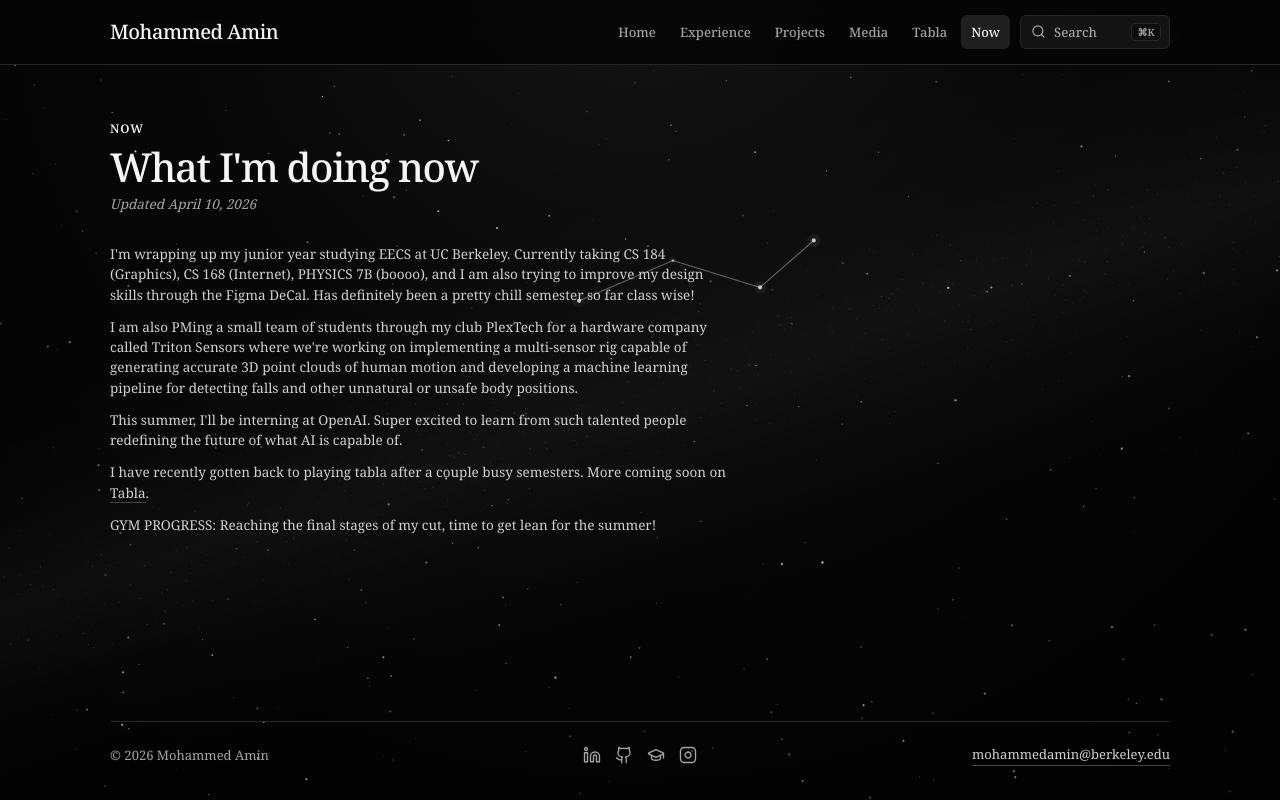
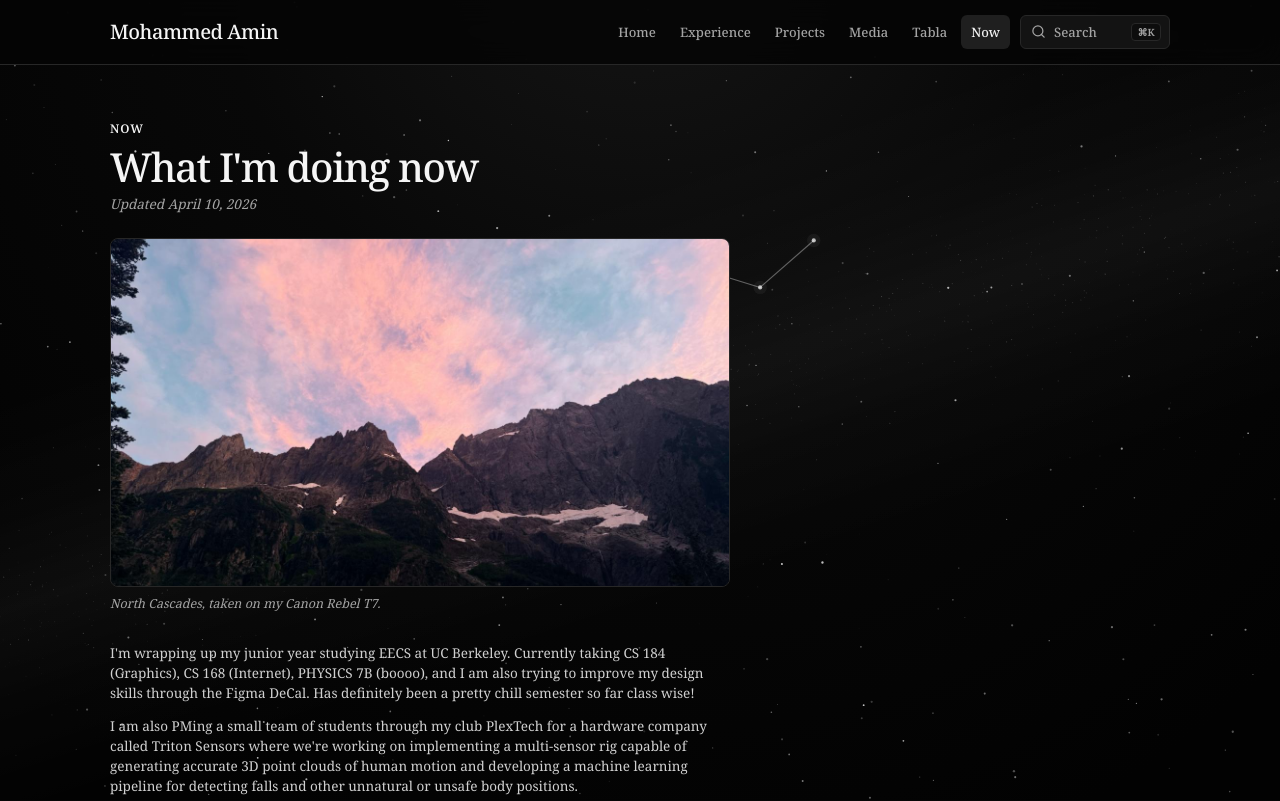
Before and after one commit to Mohammed-A-Amin/mohammed-amin-site, a React (Vite) app: page /now in a window 1280 px wide. Shown: the top 801 px of the page. Built offline with nearby package versions, Linux system fonts and the light colour scheme.

Commit message:
Add now photo and refine SEO title

```diff
--- a/index.html
+++ b/index.html
@@ -12,9 +12,9 @@
     <link rel="alternate" type="text/plain" title="ATS-readable resume" href="/resume.txt" />
     <link rel="alternate" type="application/json" title="Structured resume" href="/resume.json" />
     <link rel="icon" type="image/png" href="/hollowknight.jpeg" />
-    <title>Mohammed Amin | Software Engineer, Researcher, Filmmaker</title>
+    <title>Mohammed Amin</title>
     <meta property="og:type" content="profile" />
-    <meta property="og:title" content="Mohammed Amin | Software Engineer, Researcher, Filmmaker" />
+    <meta property="og:title" content="Mohammed Amin" />
     <meta property="og:description" content="UC Berkeley EECS student and OpenAI intern building across AI systems, HCI, mixed reality, product engineering, and visual media." />
     <meta property="og:url" content="https://mohammedam.in/" />
     <meta property="og:site_name" content="Mohammed Amin" />
@@ -22,7 +22,7 @@
     <meta property="profile:first_name" content="Mohammed" />
     <meta property="profile:last_name" content="Amin" />
     <meta name="twitter:card" content="summary_large_image" />
-    <meta name="twitter:title" content="Mohammed Amin | Software Engineer, Researcher, Filmmaker" />
+    <meta name="twitter:title" content="Mohammed Amin" />
     <meta name="twitter:description" content="UC Berkeley EECS student and OpenAI intern building across AI systems, HCI, mixed reality, product engineering, and visual media." />
     <meta name="twitter:image" content="https://mohammedam.in/media/headsh.jpg" />
     <link rel="preconnect" href="https://fonts.googleapis.com">
@@ -79,6 +79,29 @@
         ]
       }
     </script>
+    <script type="application/ld+json">
+      {
+        "@context": "https://schema.org",
+        "@graph": [
+          {
+            "@type": "WebSite",
+            "@id": "https://mohammedam.in/#website",
+            "url": "https://mohammedam.in/",
+            "name": "Mohammed Amin",
+            "publisher": { "@id": "https://mohammedam.in/#person" }
+          },
+          {
+            "@type": "ProfilePage",
+            "@id": "https://mohammedam.in/#profile",
+            "url": "https://mohammedam.in/",
+            "name": "Mohammed Amin",
+            "isPartOf": { "@id": "https://mohammedam.in/#website" },
+            "about": { "@id": "https://mohammedam.in/#person" },
+            "mainEntity": { "@id": "https://mohammedam.in/#person" }
+          }
+        ]
+      }
+    </script>
   </head>
   <body>
     <div id="root"></div>
--- a/src/pages/Home.tsx
+++ b/src/pages/Home.tsx
@@ -129,11 +129,15 @@ export default function Home() {
                 <ScrambleText text={thirdParagraph} delay={1120} duration={1500} />
               </p>
             </div>
-            <div className="about-carousel-wrap" aria-label="Personal photo carousel">
+            <div
+              className={`about-carousel-wrap ${isPortraitRevealed ? 'is-revealed' : 'is-revealing'}`}
+              aria-label="Personal photo carousel"
+            >
               <div className="about-carousel-track">
                 {[...funPhotos, ...funPhotos].map((photo, index) => (
                   <div key={`${photo}-${index}`} className="about-carousel-item">
-                    <img src={photo} alt="" loading="lazy" />
+                    <img className="carousel-image-base" src={photo} alt="" loading="lazy" />
+                    <img className="carousel-image-color" src={photo} alt="" loading="lazy" aria-hidden />
                   </div>
                 ))}
               </div>
--- a/src/pages/Now.tsx
+++ b/src/pages/Now.tsx
@@ -6,6 +6,10 @@ export default function Now() {
       <p className="page-kicker">Now</p>
       <h1 className="now-title">What I'm doing now</h1>
       <p className="now-updated">Updated April 10, 2026</p>
+      <figure className="now-photo">
+        <img src="/media/cascades.jpeg" alt="North Cascades mountain ridge at dusk" />
+        <figcaption>North Cascades, taken on my Canon Rebel T7.</figcaption>
+      </figure>
 
       <div className="now-copy">
         <p>
--- a/src/styles/global.css
+++ b/src/styles/global.css
@@ -619,6 +619,7 @@ img {
 }
 
 .about-carousel-item {
+  position: relative;
   width: clamp(118px, 10vw, 154px);
   aspect-ratio: 4 / 3;
   flex: 0 0 auto;
@@ -633,6 +634,28 @@ img {
   width: 100%;
   height: 100%;
   object-fit: cover;
+}
+
+.carousel-image-base {
+  filter: grayscale(1) contrast(1.08) brightness(0.94);
+}
+
+.carousel-image-color {
+  position: absolute;
+  inset: 0;
+  opacity: 0;
+}
+
+.about-carousel-wrap.is-revealing .carousel-image-color {
+  animation: portrait-color-reveal 4.9s ease 3s forwards;
+}
+
+.about-carousel-wrap.is-revealed .carousel-image-base {
+  filter: none;
+}
+
+.about-carousel-wrap.is-revealed .carousel-image-color {
+  display: none;
 }
 
 .carousel-scroll-cue {
@@ -745,6 +768,28 @@ img {
   font-size: 13.5px;
   font-style: italic;
   line-height: 1.5;
+}
+
+.now-photo {
+  margin: clamp(16px, 2.6vw, 24px) 0 0;
+}
+
+.now-photo img {
+  display: block;
+  width: 100%;
+  aspect-ratio: 16 / 9;
+  object-fit: cover;
+  border: 1px solid var(--line);
+  border-radius: var(--radius-md);
+  background: var(--surface-soft);
+}
+
+.now-photo figcaption {
+  margin-top: 8px;
+  color: var(--muted);
+  font-size: 12.5px;
+  font-style: italic;
+  line-height: 1.45;
 }
 
 .now-copy {
```
Also changed, not shown: public/media/cascades.jpeg (added).
